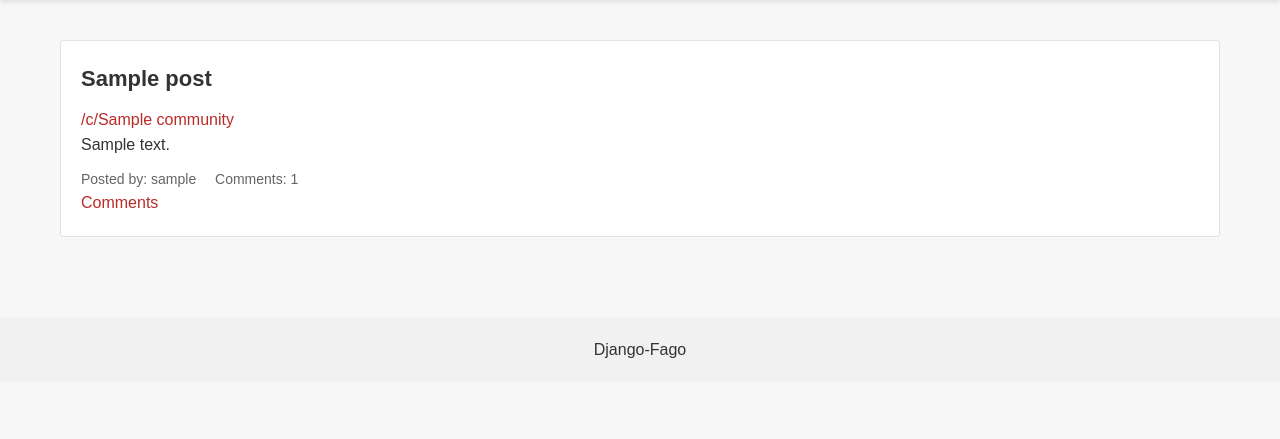
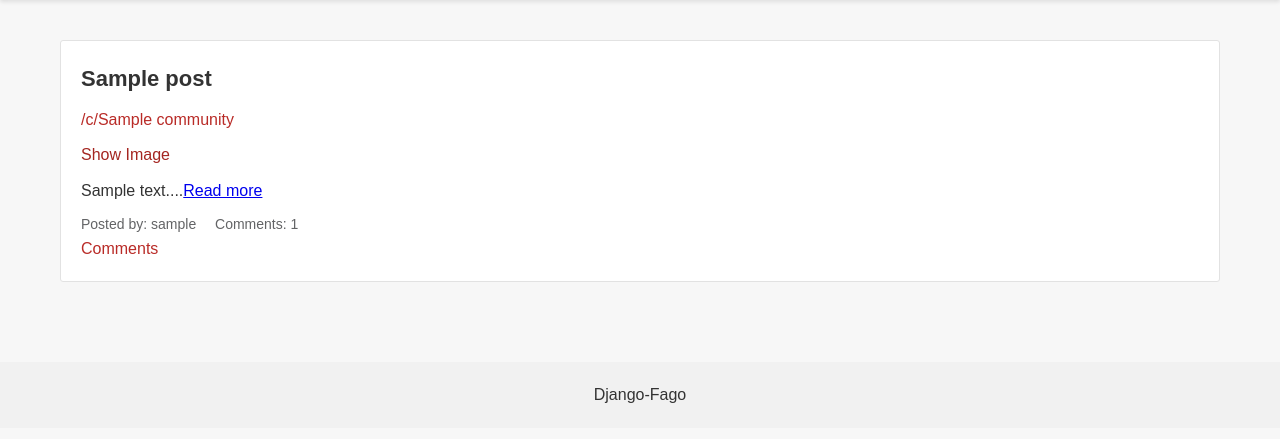
Before and after one commit to Rachit74/fago, a Django app: page / in a window 1280 px wide. Shown: the part 58-497 px from the top of the page. Run offline with Django 5.2, Linux system fonts and the light colour scheme; tables that the repository leaves empty hold one stand-in row (values such as "Sample post"); grey boxes marked "Sample" are stand-in pictures.

Commit message:
Add: js image toogle

```diff
--- a/fago/communities/templates/communities/dashboard.html
+++ b/fago/communities/templates/communities/dashboard.html
@@ -10,7 +10,7 @@
         <div class="member">
             {% for member in members %}
             {% if not member == community.owner %}
-            {{ member.username }} -> <a href="{% url 'kick' community.name member.id %}">Kick</a>  |  <a href="">Ban</a> <br>
+            {{ member.username }} -> <a href="{% url 'kick' community.name member.id %}">Kick</a> <br>
             {% endif %}
         {% endfor %}
         </div>
--- a/fago/posts/templates/posts/base.html
+++ b/fago/posts/templates/posts/base.html
@@ -60,20 +60,6 @@
         <p>Django-Fago</p>
     </footer>
 
-    <script>
-        const notificationBtn = document.getElementById('notificationBtn');
-        const notificationBox = document.getElementById('notificationBox');
-
-        notificationBtn.addEventListener('click', () => {
-            notificationBox.style.display = notificationBox.style.display === 'block' ? 'none' : 'block';
-        });
-
-        // Close the notification box if clicked outside
-        window.addEventListener('click', (e) => {
-            if (!notificationBtn.contains(e.target) && !notificationBox.contains(e.target)) {
-                notificationBox.style.display = 'none';
-            }
-        });
-    </script>
+    <script src="{% static 'js/script.js' %}"></script>
 </body>
 </html>
--- a/fago/posts/templates/posts/index.html
+++ b/fago/posts/templates/posts/index.html
@@ -9,7 +9,13 @@
         <div class="post">
             <h2><a href="{% url 'read-post' post.id %}" class="dead">{{ post.title }}</a></h2>
             <a href="{% url 'community' post.community %}" class="hi">/c/{{ post.community }}</a>
-            <p>{{ post.content|linebreaksbr }}</p>
+            {% if post.image %}
+                <div style="margin: 10px; margin-left: 0px;" class="image-manager">
+                    <a href="#"  id="post-toggle-link-{{ post.id }}"  onclick="imageToggle({{ post.id }}); return false;" class="image-toggle-link">Show Image</a>
+                    <img src="{{ post.image.url }}" alt="Unable to load Image" id="post-image-{{ post.id }}" style="display: none;">
+                </div>
+                {% endif %}
+            <p>{{ post.content|linebreaksbr|slice:250 }}...<a href="{% url 'read-post' post.id %}">Read more</a></p>
             <div class="post-meta">
                 <span>Posted by: {{ post.author }}</span>
                 <!-- <span>Upvotes: 42</span> -->
--- a/fago/static/css/style.css
+++ b/fago/static/css/style.css
@@ -761,3 +761,12 @@ img {
     font-size: 23px;
     transition: 0.1s;
 }
+
+.image-manager a {
+    text-decoration: none;
+    color: #a42621;
+}
+
+.image-manager a:hover {
+    text-decoration: underline;
+}
--- /dev/null
+++ b/fago/static/js/script.js
@@ -0,0 +1,13 @@
+function imageToggle(imageID) {
+    var image = document.getElementById('post-image-' + imageID)
+    var toggle_link = document.getElementById('post-toggle-link-' + imageID)
+
+
+    if (image.style.display == 'none' || image.style.display == '') {
+        image.style.display = 'block';
+        toggle_link.innerHTML = "Hide Image";
+    } else {
+        image.style.display = 'none';
+        toggle_link.innerHTML = "Show Image";
+    };
+};
```
Also changed, not shown: fago/communities/templates/communities/community.html (+10 -0 lines).
